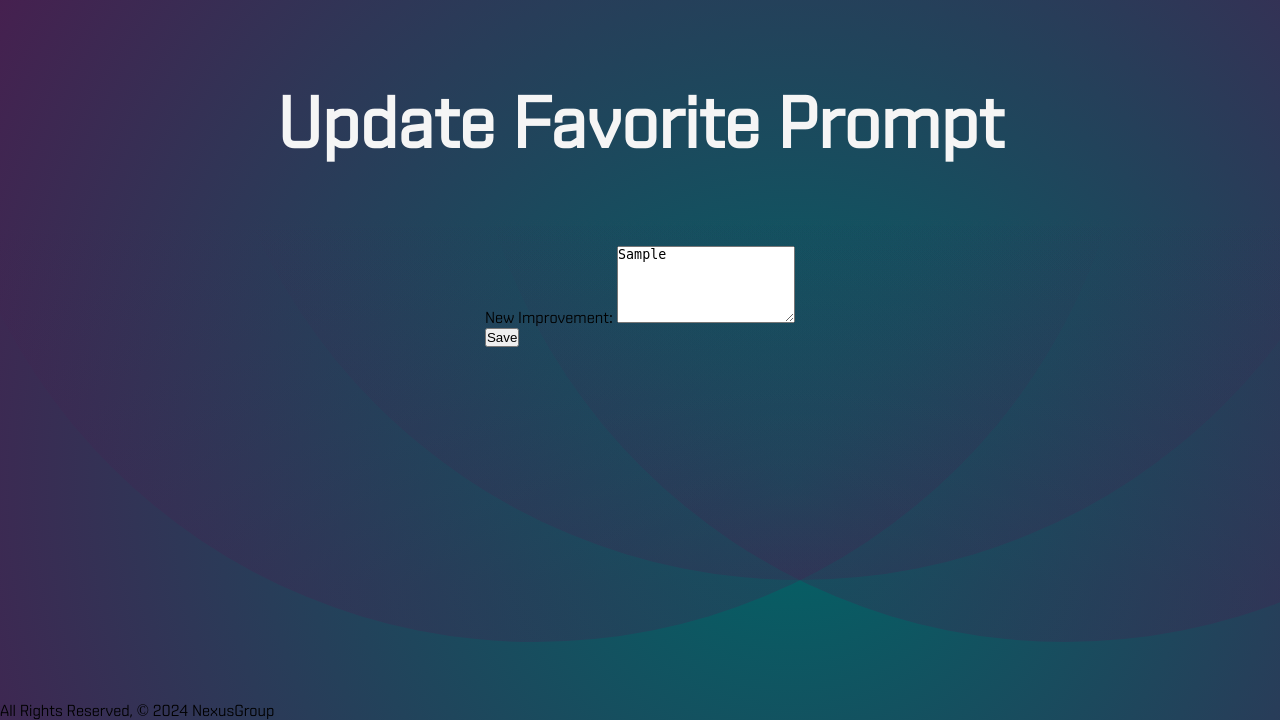
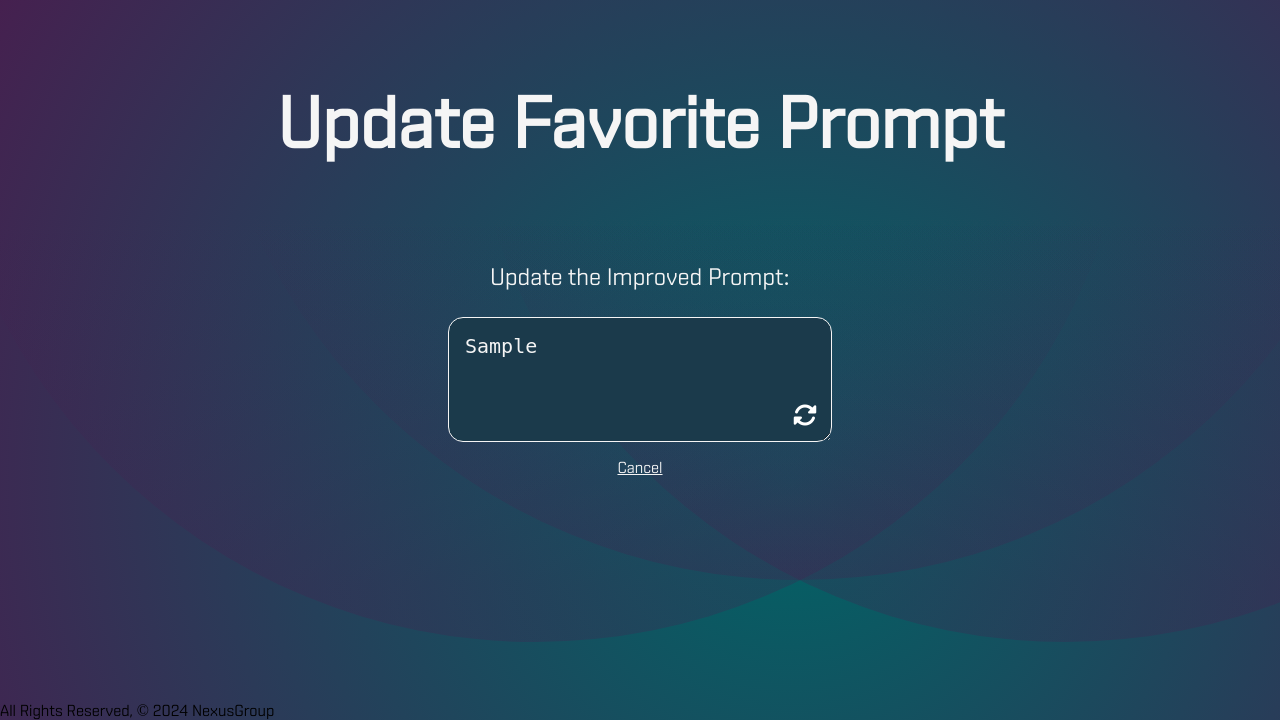
Before and after one commit to Addair89/XENA, a Django app: page /edit_favorite/1/ in a window 1280 px wide. Shown: the part 80-800 px from the top of the page. Run offline with Django 5.2, Linux system fonts and the light colour scheme; a user stored in the database is signed in; tables that the repository leaves empty hold one stand-in row (values such as "Sample post").

Commit message:
Update favorite finshed

```diff
--- a/main_app/static/css/styles.css
+++ b/main_app/static/css/styles.css
@@ -141,7 +141,26 @@ main h2 {
   margin-top: auto;
 }
 
-.category-input-form p input {
+.favorite-update-form {
+  margin: 0;
+}
+
+.fav-update-label {
+  font-size: 3vmin;
+  color: whitesmoke;
+  margin: 2vmin;
+}
+
+.fav-form-group {
+  display: flex;
+  flex-direction: column;
+  gap: 10px;
+  align-items: center;
+  justify-content: center;
+}
+
+.category-input-form p input,
+.category-input-form div textarea {
   width: 100%;
   height: 80px;
   font-size: 3vmin;
@@ -152,12 +171,28 @@ main h2 {
   border-radius: 15px;
 }
 
+.category-input-form div textarea {
+  font-size: 2.5vmin;
+  height: 125px;
+}
+
 .cat-form-btn {
   background: none;
   border: none;
   position: absolute;
   top: 55%;
   right: 10px;
+}
+
+.update-form-btn {
+  top: 80%;
+  right: 15px;
+}
+
+.update-form-cancel {
+  color: whitesmoke;
+  font-size: 2vmin;
+  margin: 2vmin;
 }
 
 .fav-form {
@@ -328,7 +363,7 @@ ul li form button:hover {
 
 .fav-button {
   display: flex;
-  justify-content: space-between ;
+  justify-content: space-between;
 }
 
 .btn-danger {
@@ -344,18 +379,18 @@ ul li form button:hover {
 .fa-trash-can:hover {
   cursor: pointer;
   scale: 1.3;
-  color: red
+  color: red;
 }
 
 .fa-pencil {
   font-size: 4vmin;
-  color: #006466
+  color: #006466;
 }
 
 .btn-primary:hover {
   cursor: pointer;
   scale: 1.3;
-  transition: all .2s ease-in-out;
+  transition: all 0.2s ease-in-out;
   filter: brightness(1.5);
 }
 
--- a/main_app/templates/base.html
+++ b/main_app/templates/base.html
@@ -25,7 +25,7 @@
           <ul>
             <li>
               <a href="/" class="left brand-logo"
-                ><img src="../static/images/xenaLogo.png" alt=""
+                ><img src="{% static 'images/xenaLogo.png' %}" alt=""
               /></a>
             </li>
           </ul>
--- a/main_app/templates/prompts/update_favorite.html
+++ b/main_app/templates/prompts/update_favorite.html
@@ -1,13 +1,27 @@
-{% extends 'base.html' %}
-
-{% block content %}
+{% extends 'base.html' %} {% block content %}
 <h1>Update Favorite Prompt</h1>
-<form method="POST" action="{% url 'update_favorite' improvement.id %}">
-    {% csrf_token %}
-    <div class="form-group">
-        <label for="new_improvement">New Improvement:</label>
-        <textarea class="form-control" id="new_improvement" name="new_improvement" rows="5">{{ improvement.improvement }}</textarea>
-    </div>
-    <button type="submit" class="btn btn-primary">Save</button>
+<form
+  class="category-input-form favorite-update-form"
+  method="POST"
+  action="{% url 'update_favorite' improvement.id %}"
+>
+  {% csrf_token %}
+  <div class="form-group fav-form-group">
+    <label class="fav-update-label" for="new_improvement"
+      >Update the Improved Prompt:</label
+    >
+    <textarea
+      class="form-control"
+      id="new_improvement"
+      name="new_improvement"
+      rows="5"
+    >
+{{ improvement.improvement }}</textarea
+    >
+  </div>
+  <button class="cat-form-btn update-form-btn" type="submit">
+    <i class="fa-solid fa-rotate"></i>
+  </button>
 </form>
+<a class="update-form-cancel" href="{% url 'favorites_index' %}">Cancel</a>
 {% endblock %}
--- a/main_app/urls.py
+++ b/main_app/urls.py
@@ -13,7 +13,4 @@ urlpatterns =[
     path('delete_favorite/<int:improvement_id>/', views.delete_favorite, name='delete_favorite'),
     path('edit_favorite/<int:improvement_id>/', views.edit_favorite, name='edit_favorite'),
     path('update_favorite/<int:improvement_id>/', views.update_favorite, name='update_favorite'),
-    # path('update_favorite/<int:improvement_id>/', views.update_favorite, name='update_favorite'),
-    # path('update_favorite/<int:improvement_id>/', views.update_favorite, name='update_favorite')
-    # path('prompt/<int:prompt_id>/favorite/', views.favorites_index, name='favorites_index')
 ]
--- a/main_app/views.py
+++ b/main_app/views.py
@@ -158,6 +158,7 @@ def category_detail(request, category_id):
 
 @login_required
 def edit_favorite(request, improvement_id):
+    print(request.path)
     improvement = get_object_or_404(PromptImprovement, id=improvement_id)
     return render(request, 'prompts/update_favorite.html', {'improvement': improvement})
 
```
Also changed, not shown: main_app/templates/prompts/favorites.html (+22 -15 lines).
